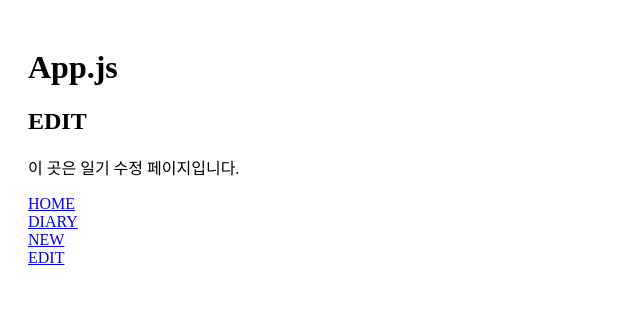
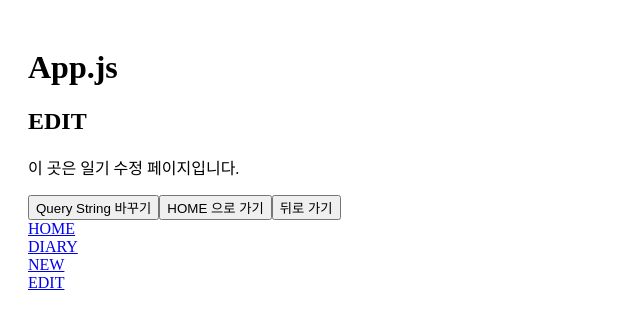
Before and after one commit to Seoyun0208/Winterlood_React, a React (Create React App) app in the folder emotiondiary/: page /edit in a window 1280 px wide. Shown: the top 326 px of the page, without its empty margins (0-640 px from the left). Built offline with nearby package versions, Linux system fonts and the light colour scheme.

Commit message:
[FEAT] 7-3. 페이지 라우팅2

```diff
--- a/emotiondiary/src/App.js
+++ b/emotiondiary/src/App.js
@@ -16,7 +16,7 @@ function App() {
           <Route path='/' element={<Home />} />
           <Route path='/edit' element={<Edit />} />
           <Route path='/new' element={<New />} />
-          <Route path='/diary' element={<Diary />} />
+          <Route path='/diary/:id' element={<Diary />} />
           <Route path='*' element={<NotFound />} />
         </Routes>
         <RouteTest />
--- a/emotiondiary/src/pages/Diary.js
+++ b/emotiondiary/src/pages/Diary.js
@@ -1,6 +1,10 @@
 import React from 'react';
+import { useParams } from 'react-router-dom';
 
 const Diary = () => {
+
+    const { id } = useParams();
+
     return (
         <div>
             <h2>DIARY</h2>
--- a/emotiondiary/src/pages/Edit.js
+++ b/emotiondiary/src/pages/Edit.js
@@ -1,10 +1,21 @@
 import React from 'react';
+import { useSearchParams, useNavigate } from 'react-router-dom';
 
 const Edit = () => {
+
+    const [searchParams, setSearchParams] = useSearchParams();
+    const id = searchParams.get('id');
+    console.log(id);
+
+    const navigate = useNavigate();
+
     return (
         <div>
             <h2>EDIT</h2>
             <p>이 곳은 일기 수정 페이지입니다.</p>
+            <button onClick={() => setSearchParams({ who: 'seoyun' })}>Query String 바꾸기</button>
+            <button onClick={() => navigate('/')}>HOME 으로 가기</button>
+            <button onClick={() => navigate(-1)}>뒤로 가기</button>
         </div>
     );
 };
```
